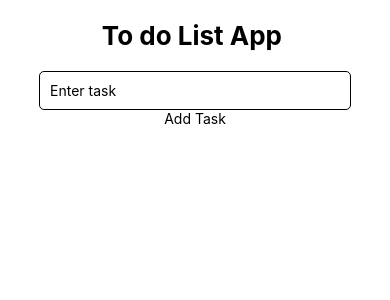
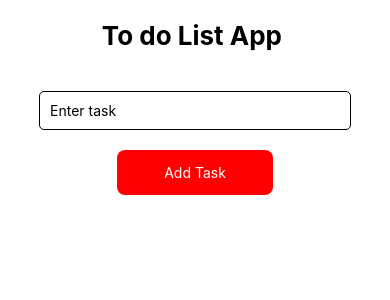
Before and after one commit to Mansoorali121/React-Native-Interview-Preparation, a React Native app: screen / in a window 390 px wide. Shown: the top 300 px of the page. Built offline with nearby package versions, Linux system fonts and the light colour scheme.

Commit message:
Add task complete

```diff
--- a/App.tsx
+++ b/App.tsx
@@ -421,12 +421,39 @@
 //   result: { fontSize: 20, color: 'red', marginTop: 20 },
 // });
 
-import { StyleSheet, Text, TextInput, TouchableOpacity, View } from 'react-native';
+import {
+  FlatList,
+  StyleSheet,
+  Text,
+  TextInput,
+  TouchableOpacity,
+  View,
+} from 'react-native';
 import React, { useState } from 'react';
 
 const App = () => {
   const [task, setTask] = useState('');
-  const [tasks, setTasks] = useState([]);
+  const [tasks, setTasks] = useState<{ id: string; text: string }[]>([]);
+  const [message, setMessage] = useState('');
+
+  // Add Task Function
+  const addTask = () => {
+    const value = task.trim();
+
+    if (value === '') {
+      setMessage('Please enter task ❌');
+      return;
+    }
+
+    const newTask = {
+      id: Date.now().toString(),
+      text: value,
+    };
+
+    setTasks([...tasks, newTask]); // 👈 add to list
+    setTask(''); // clear input
+    setMessage('');
+  };
 
   return (
     <View style={styles.container}>
@@ -437,9 +464,23 @@ const App = () => {
         value={task}
         onChangeText={setTask}
       />
-      <TouchableOpacity>
-        <Text>Add Task</Text>
+      <TouchableOpacity
+        style={styles.button}
+        activeOpacity={0.6}
+        onPress={addTask}
+      >
+        <Text style={styles.btntitle}>Add Task</Text>
       </TouchableOpacity>
+      {message !== ' ' && <Text style={styles.error}>{message}</Text>}
+       <FlatList
+        data={tasks}
+        keyExtractor={(item) => item.id}
+        renderItem={({ item }) => (
+          <View style={styles.item}>
+            <Text style={styles.itemText}>{item.text}</Text>
+          </View>
+        )}
+      />
     </View>
   );
 };
@@ -447,7 +488,7 @@ const App = () => {
 export default App;
 
 const styles = StyleSheet.create({
-  container: { flex: 1, alignItems: 'center' },
+  container: { flex: 1, alignItems: 'center', gap: 20 },
   title: { fontSize: 26, fontWeight: 'bold', marginTop: 20 },
   input: {
     borderWidth: 1,
@@ -456,4 +497,25 @@ const styles = StyleSheet.create({
     width: '80%',
     borderRadius: 5,
   },
+  button: {
+    width: '40%',
+    backgroundColor: 'red',
+    padding: 14,
+    alignItems: 'center',
+    borderRadius: 8,
+  },
+  btntitle: { color: '#fff', fontWeight: 'semibold' },
+  error: { color: 'red', marginTop: 50, fontSize: 22 },
+  count: {
+    fontSize: 16,
+    marginBottom: 10,
+  },
+  item: {
+    padding: 12,
+    borderBottomWidth: 1,
+    borderColor: "#ccc",
+  },
+  itemText: {
+    fontSize: 16,
+  },
 });
```
